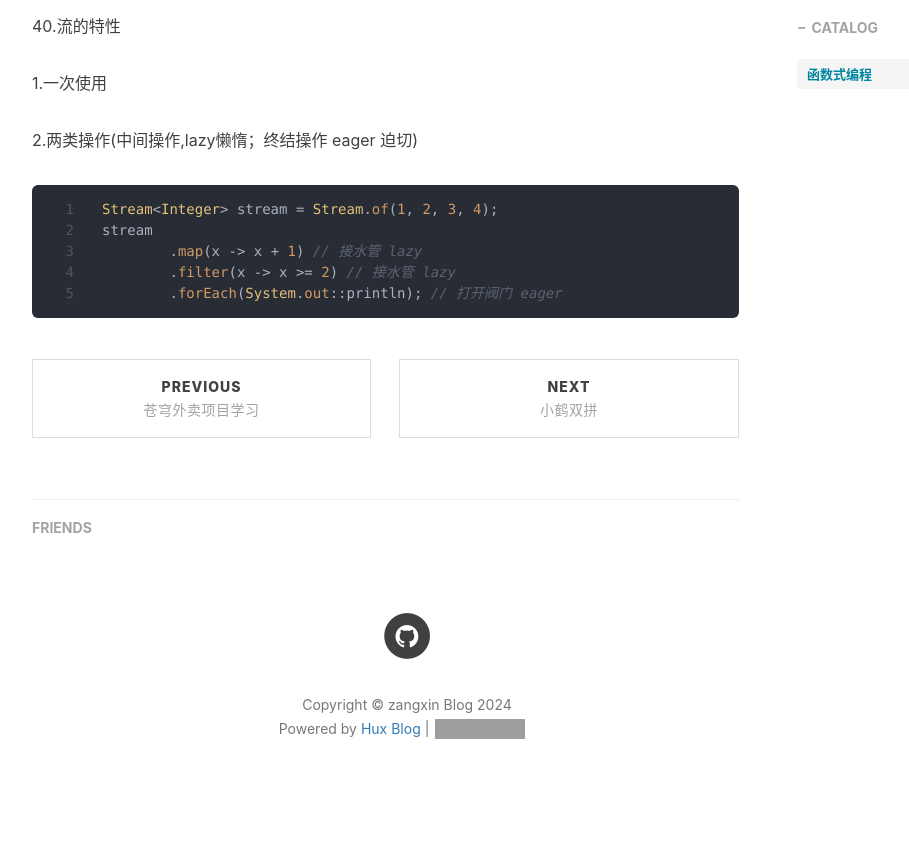
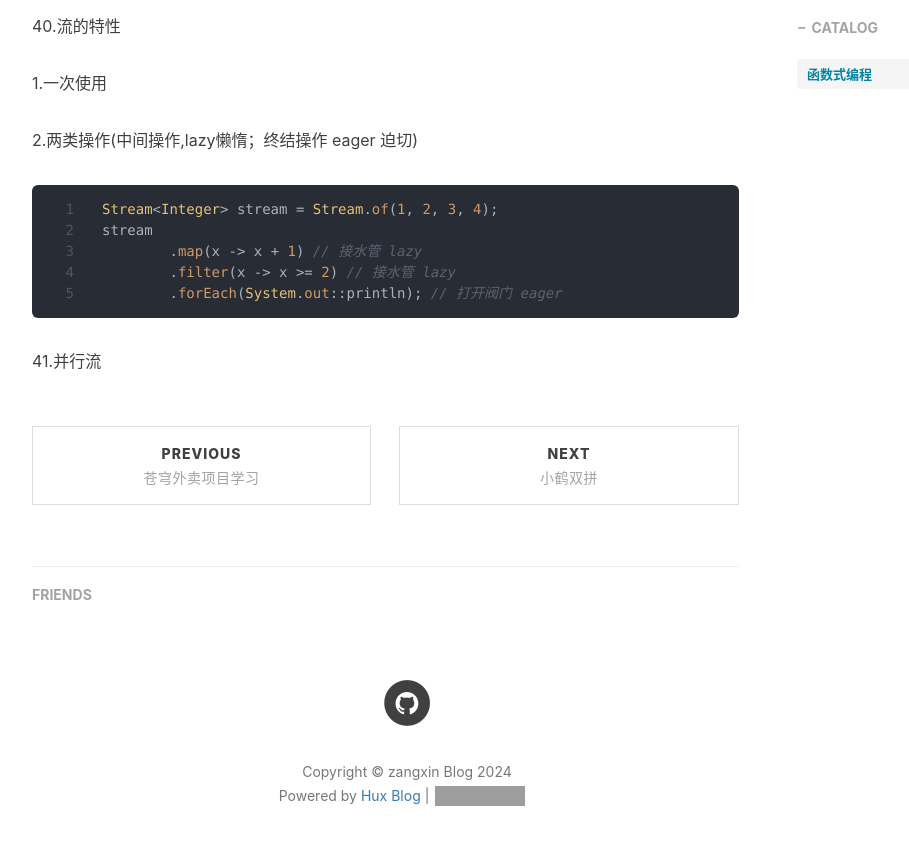
Before and after one commit to zangxin51/zangxin51.github.io, a Jekyll site: the page built from _posts/2024-08-10-functionalprogramming.markdown, in a window 1280 px wide and 900 px high, scrolled down 19019 px. Shown: the top 845 px of the window, without its empty margins (233-1142 px from the left). Built offline with Jekyll 4.4.1, drawn with Linux system fonts in a browser that asks for light colours; nearby versions of some CDN libraries; comment, search, counter and statistics services are not loaded; grey boxes are pictures that could not be loaded.

Commit message:
Update 2024-08-10-functionalprogramming.markdown

````diff
--- a/_posts/2024-08-10-functionalprogramming.markdown
+++ b/_posts/2024-08-10-functionalprogramming.markdown
@@ -832,3 +832,5 @@ stream
         .filter(x -> x >= 2) // 接水管 lazy
         .forEach(System.out::println); // 打开阀门 eager
 ```
+
+41.并行流
````
